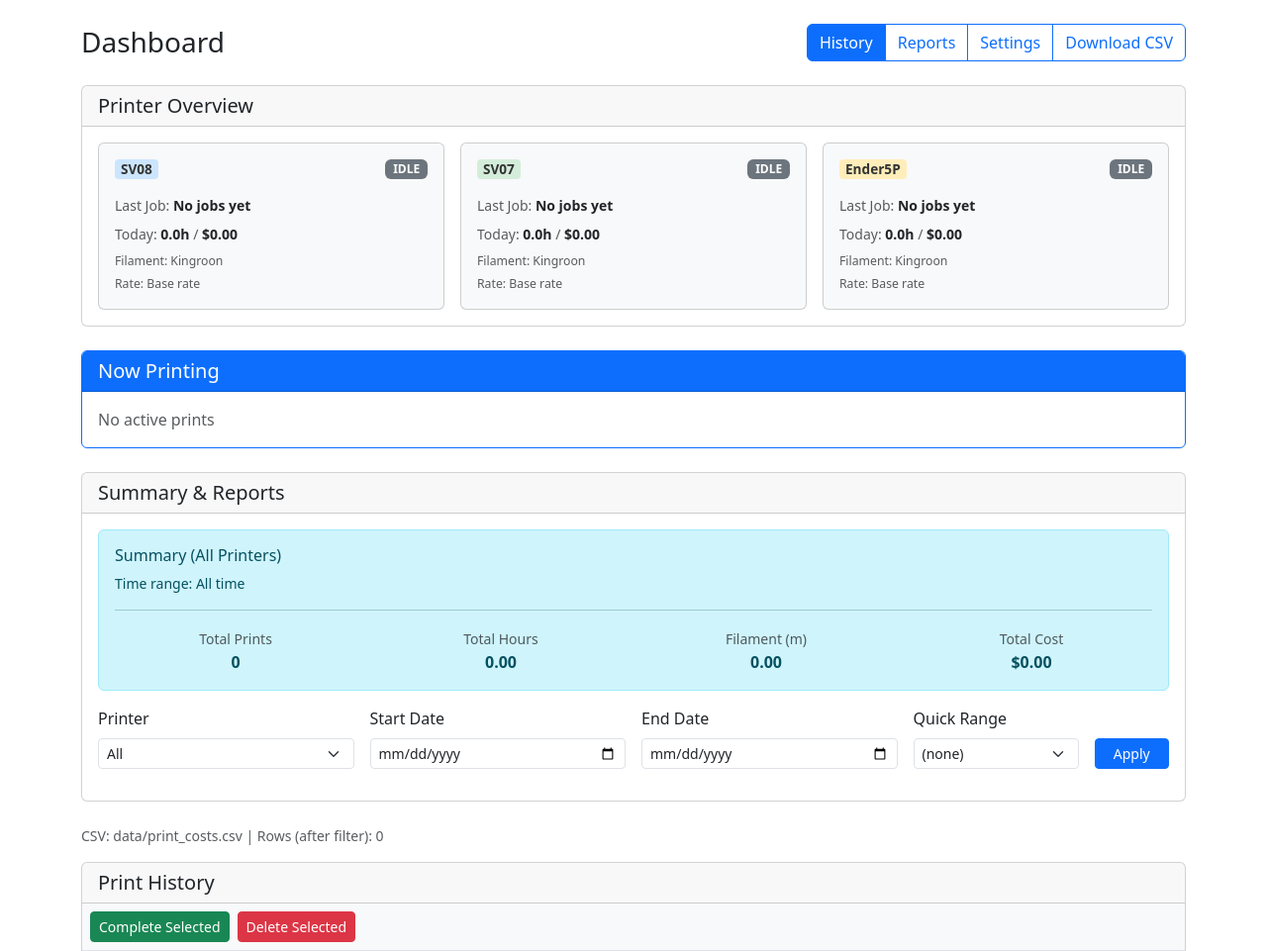
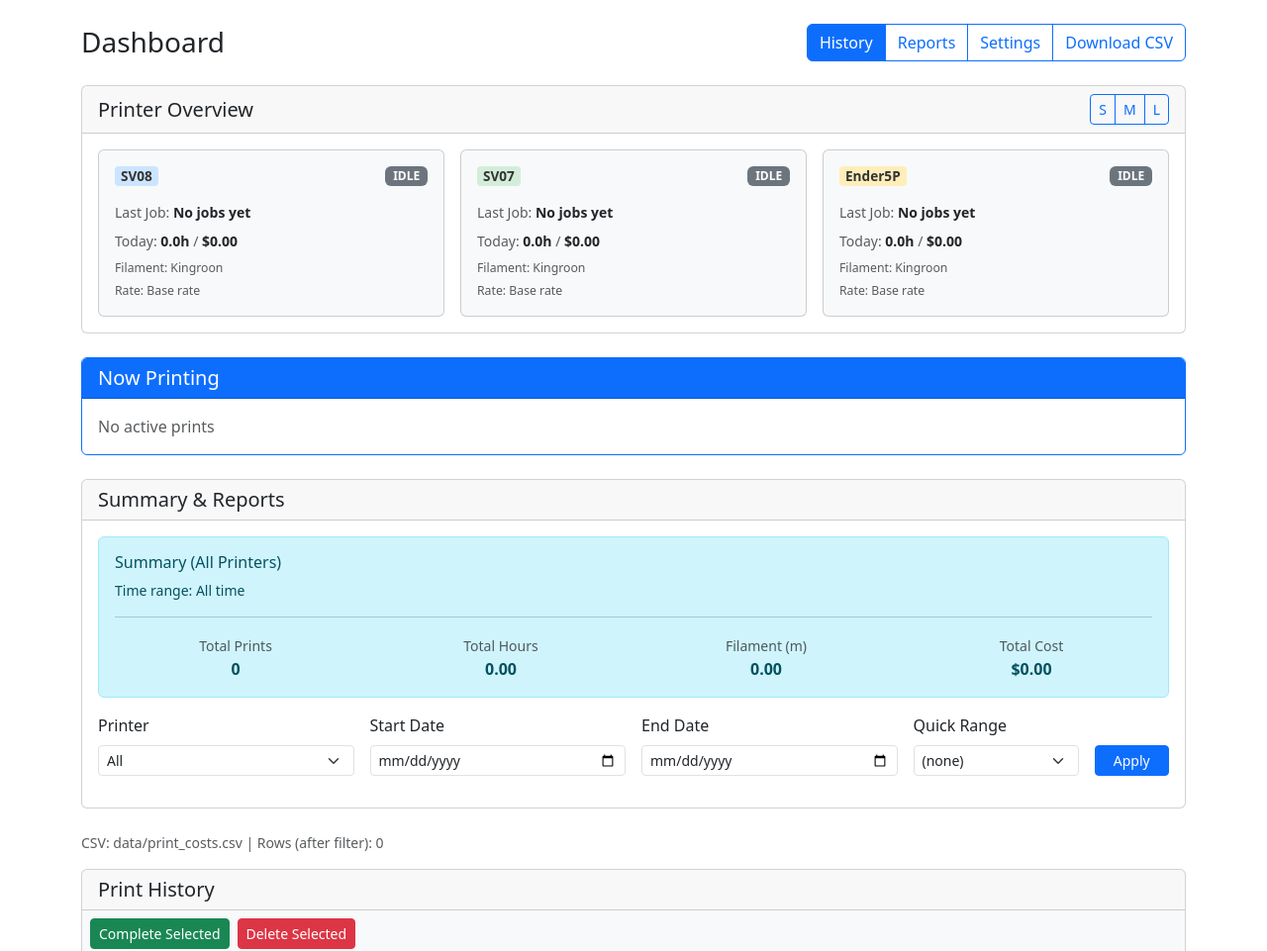
Before and after one commit to khisanthax/klipper-cost-dashboard, a Flask app: page / in a window 1280 px wide. Shown: the part 56-1017 px from the top of the page at 99% size. Run offline with Flask 3, Linux system fonts and the light colour scheme.

Commit message:
feat(ui): move card size selector to dashboard

```diff
--- a/templates/index.html
+++ b/templates/index.html
@@ -207,19 +207,49 @@
         const DEFAULT = "M";
         const map = { S: 280, M: 340, L: 460 };
 
-        const raw = (localStorage.getItem(KEY) || DEFAULT).toUpperCase();
-        const size = map[raw] ? raw : DEFAULT;
-        document.documentElement.style.setProperty("--kcd-card-min", map[size] + "px");
-        document.body.classList.remove("kcd-card-s", "kcd-card-m", "kcd-card-l");
-        document.body.classList.add("kcd-card-" + size.toLowerCase());
+        function getSize() {
+            const raw = (localStorage.getItem(KEY) || DEFAULT).toUpperCase();
+            return map[raw] ? raw : DEFAULT;
+        }
+
+        function applySize(size) {
+            const s = (size || DEFAULT).toUpperCase();
+            if (!map[s]) return;
+            localStorage.setItem(KEY, s);
+            document.documentElement.style.setProperty("--kcd-card-min", map[s] + "px");
+            document.body.classList.remove("kcd-card-s", "kcd-card-m", "kcd-card-l");
+            document.body.classList.add("kcd-card-" + s.toLowerCase());
+
+            document.querySelectorAll("[data-kcd-card-size]").forEach((btn) => {
+                const isActive = (btn.getAttribute("data-kcd-card-size") || "").toUpperCase() === s;
+                btn.classList.toggle("btn-primary", isActive);
+                btn.classList.toggle("text-white", isActive);
+                btn.classList.toggle("btn-outline-primary", !isActive);
+            });
+        }
+
+        // Apply immediately (no flash)
+        applySize(getSize());
+
+        document.addEventListener("click", function (e) {
+            const btn = e.target.closest("[data-kcd-card-size]");
+            if (!btn) return;
+            e.preventDefault();
+            applySize(btn.getAttribute("data-kcd-card-size"));
+        });
     })();
 </script>
 
 <!-- Printer Overview Section -->
 {% if printer_summaries %}
 <div class="card mb-4">
-    <div class="card-header">
+    <div class="card-header d-flex justify-content-between align-items-center">
         <h5 class="mb-0">Printer Overview</h5>
+        <div class="btn-group btn-group-sm" role="group" aria-label="Printer card size">
+            <button type="button" class="btn btn-outline-primary" data-kcd-card-size="S">S</button>
+            <button type="button" class="btn btn-outline-primary" data-kcd-card-size="M">M</button>
+            <button type="button" class="btn btn-outline-primary" data-kcd-card-size="L">L</button>
+        </div>
     </div>
     <div class="card-body">
         <div class="kcd-printer-grid">
```
Also changed, not shown: templates/settings.html (+0 -48 lines).
